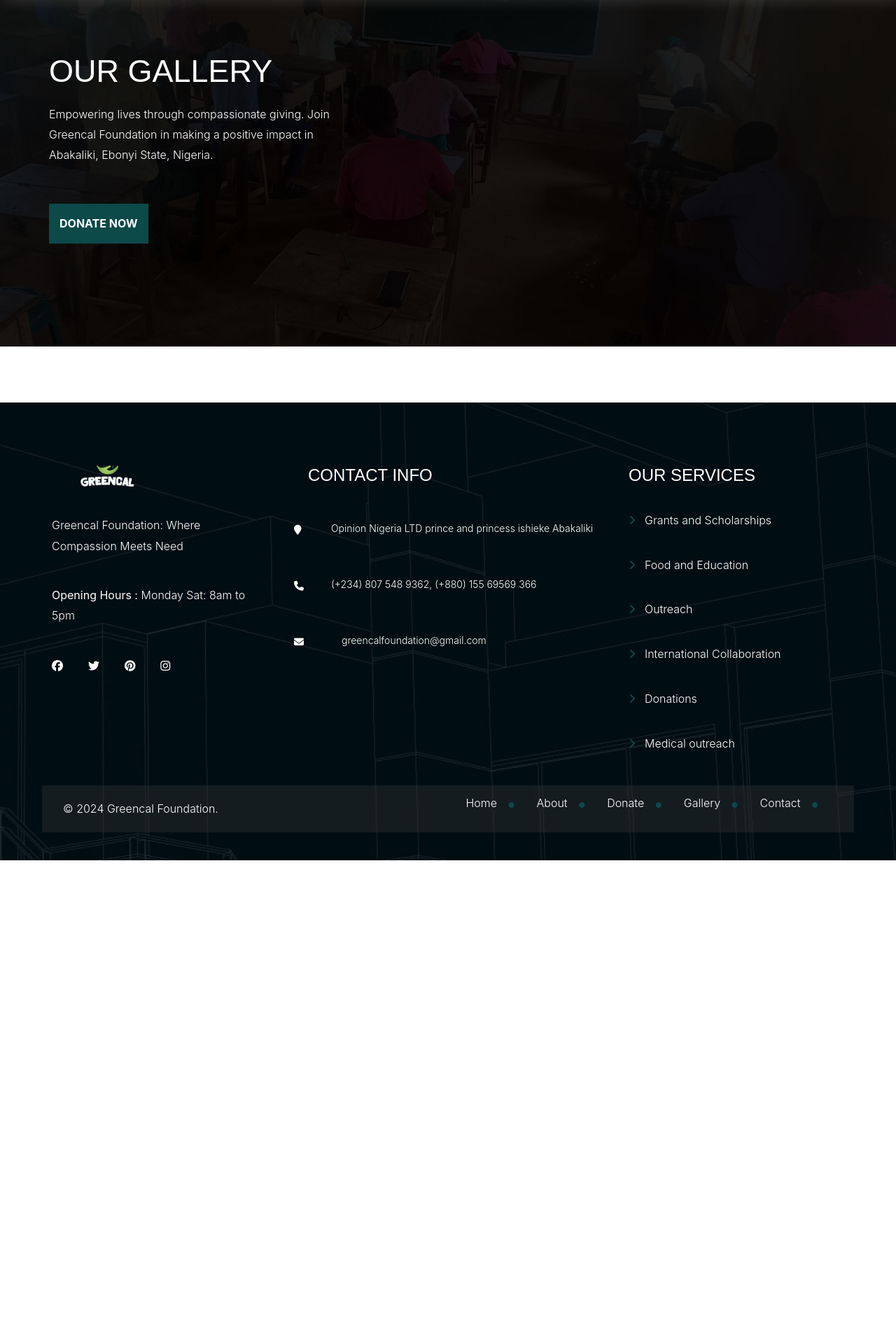
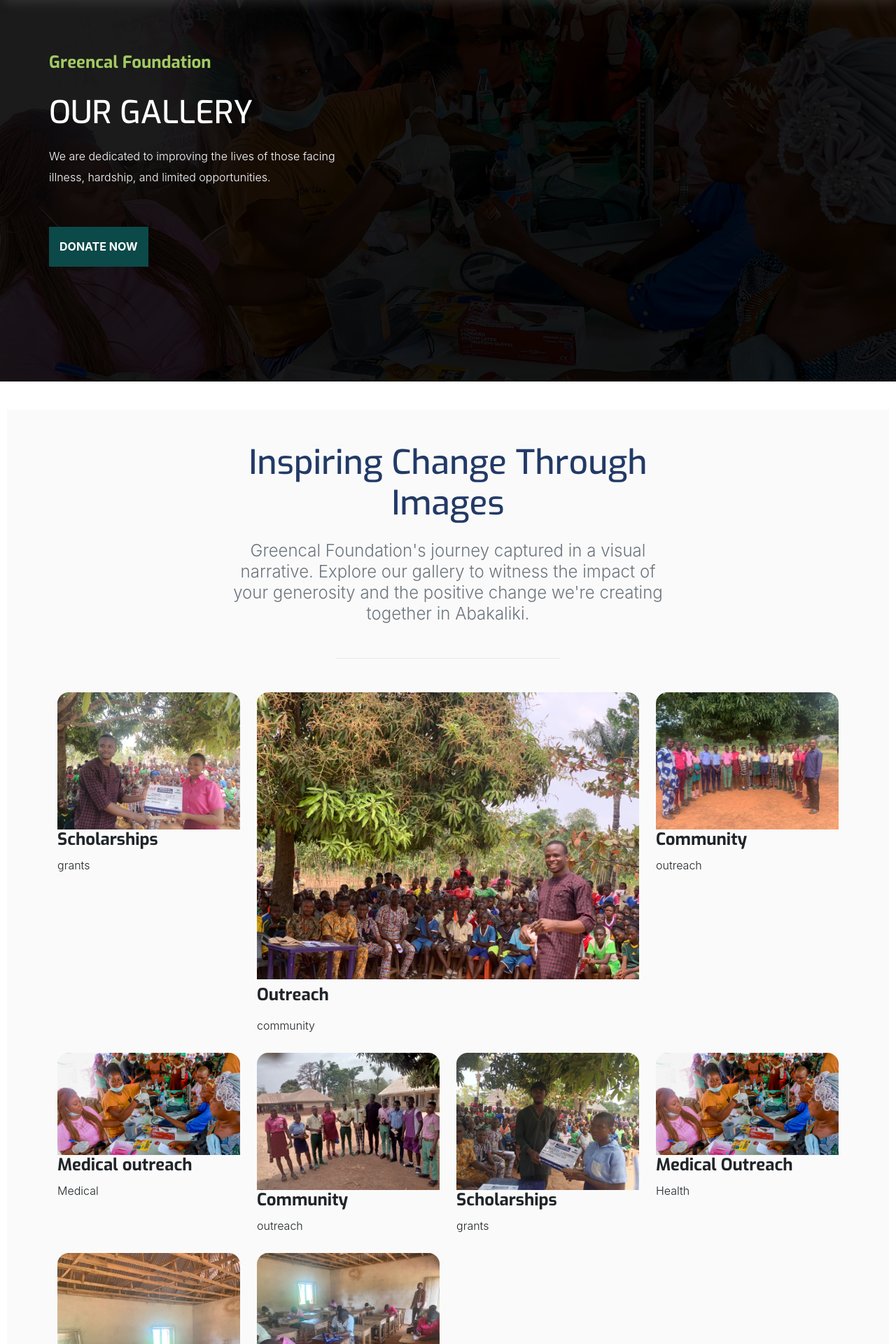
Before and after one commit to TheMoeEntity/greencalv2, a Next.js app: page /gallery in a window 1280 px wide. Shown: the part 180-2100 px from the top of the page at 70% size. Before the commit the page ends 1409 px from the top, so only its background shows below. Built offline with nearby package versions, Linux system fonts and the light colour scheme.

Commit message:
Update About and Gallery pages

```diff
--- a/components/GalleryPage/MainGallery.tsx
+++ b/components/GalleryPage/MainGallery.tsx
@@ -1,4 +1,4 @@
-import React from 'react'
+import '../EventsPage/style.css'
 
 const MainGallery = () => {
     return (
@@ -6,8 +6,8 @@
             <div className="container">
                 <div className="row justify-content-md-center">
                     <div className="col-12 col-md-10 col-lg-8 col-xl-7 col-xxl-6">
-                        <h2 className="mb-4 display-5 text-center">Our Projects</h2>
-                        <p className="text-secondary mb-5 text-center lead fs-4">We are passionate about creating innovative products. We believe that technology can make people&#39;s lives better.</p>
+                        <h2 className="mb-4 display-5 text-center title-color">Inspiring Change Through Images</h2>
+                        <p className="text-secondary mb-5 text-center lead fs-4">Greencal {`Foundation's`} journey captured in a visual narrative. Explore our gallery to witness the impact of your generosity and the positive change {`we're`} creating together in Abakaliki.</p>
                         <hr className="w-50 mx-auto mb-5 mb-xl-9 border-dark-subtle" />
                     </div>
                 </div>
@@ -18,11 +18,11 @@
                     <div className="col-12 col-md-6 col-lg-3 bsb-project-1-item">
                         <figure className="rounded rounded-4 overflow-hidden bsb-overlay-hover">
                             <a href="#!">
-                                <img className="img-fluid bsb-scale-up bsb-hover-scale" src="https://via.placeholder.com/1400x800.png?text=Image+2" alt="Photography" />
+                                <img className="img-fluid bsb-scale-up bsb-hover-scale" src="/images/essay.jpg" alt="Photography" />
                             </a>
                             <figcaption>
-                                <h3 className="text-white bsb-hover-fadeInLeft">Charming Concept</h3>
-                                <div className="text-white bsb-hover-fadeInRight">Photography</div>
+                                <h3 className="text-dark bsb-hover-fadeInLeft">Scholarships</h3>
+                                <div className="text-dark bsb-hover-fadeInRight">grants</div>
                             </figcaption>
                         </figure>
                     </div>
@@ -30,11 +30,11 @@
                     <div className="col-12 col-md-6 col-lg-6 bsb-project-1-item">
                         <figure className="rounded rounded-4 overflow-hidden bsb-overlay-hover">
                             <a href="#!">
-                                <img className="img-fluid bsb-scale bsb-hover-scale-up" src="https://via.placeholder.com/1400x800.png?text=Image+2" alt="Inspiration" />
+                                <img className="img-fluid bsb-scale bsb-hover-scale-up" src="/images/banner.jpg" alt="Inspiration" />
                             </a>
                             <figcaption>
-                                <h3 className="text-white bsb-hover-fadeInUp">Linear Architecture</h3>
-                                <div className="text-white bsb-hover-fadeInDown">Inspiration</div>
+                                <h3 className="bsb-hover-fadeInUp text-dark py-2">Outreach</h3>
+                                <div className="text-dark bsb-hover-fadeInDown">community</div>
                             </figcaption>
                         </figure>
                     </div>
@@ -42,11 +42,11 @@
                     <div className="col-12 col-md-6 col-lg-3 bsb-project-1-item">
                         <figure className="rounded rounded-4 overflow-hidden bsb-overlay-hover">
                             <a href="#!">
-                                <img className="img-fluid bsb-scale-up bsb-hover-scale" src="https://via.placeholder.com/1400x800.png?text=Image+2" alt="Nature" />
+                                <img className="img-fluid bsb-scale-up bsb-hover-scale" src="/images/outreach8.jpg" alt="Nature" />
                             </a>
                             <figcaption>
-                                <h3 className="text-white bsb-hover-fadeInLeft">Endless Looks</h3>
-                                <div className="text-white bsb-hover-fadeInRight">Nature</div>
+                                <h3 className="text-dark bsb-hover-fadeInLeft">Community</h3>
+                                <div className="text-dark bsb-hover-fadeInRight">outreach</div>
                             </figcaption>
                         </figure>
                     </div>
@@ -54,11 +54,11 @@
                     <div className="col-12 col-md-6 col-lg-3 bsb-project-1-item">
                         <figure className="rounded rounded-4 overflow-hidden bsb-overlay-hover">
                             <a href="#!">
-                                <img className="img-fluid bsb-scale-up bsb-hover-scale" src="https://via.placeholder.com/1400x800.png?text=Image+2" alt="Design" />
+                                <img className="img-fluid bsb-scale-up bsb-hover-scale" src="/images/medical.jpeg" alt="Design" />
                             </a>
                             <figcaption>
-                                <h3 className="text-white bsb-hover-fadeInLeft">Sleek Typography</h3>
-                                <div className="text-white bsb-hover-fadeInRight">Design</div>
+                                <h3 className="text-dark bsb-hover-fadeInLeft">Medical outreach</h3>
+                                <div className="text-dark bsb-hover-fadeInRight">Medical</div>
                             </figcaption>
                         </figure>
                     </div>
@@ -66,11 +66,11 @@
                     <div className="col-12 col-md-6 col-lg-3 bsb-project-1-item">
                         <figure className="rounded rounded-4 overflow-hidden bsb-overlay-hover">
                             <a href="#!">
-                                <img className="img-fluid bsb-scale-up bsb-hover-scale" src="/images/outreach.jpg" alt="Fashion" />
+                                <img className="img-fluid bsb-scale-up bsb-hover-scale" src="/images/banner3.jpg" alt="Fashion" />
                             </a>
                             <figcaption>
-                                <h3 className="text-white bsb-hover-fadeInLeft">Ebony Vintage</h3>
-                                <div className="text-white bsb-hover-fadeInRight">Fashion</div>
+                                <h3 className="text-dark bsb-hover-fadeInLeft">Community</h3>
+                                <div className="text-dark bsb-hover-fadeInRight">outreach</div>
                             </figcaption>
                         </figure>
                     </div>
@@ -78,11 +78,11 @@
                     <div className="col-12 col-md-6 col-lg-3 bsb-project-1-item">
                         <figure className="rounded rounded-4 overflow-hidden bsb-overlay-hover">
                             <a href="#!">
-                                <img className="img-fluid bsb-scale-up bsb-hover-scale" src="/images/outreach.jpg" alt="Food" />
+                                <img className="img-fluid bsb-scale-up bsb-hover-scale" src="/images/banner2.jpg" alt="Food" />
                             </a>
                             <figcaption>
-                                <h3 className="text-white bsb-hover-fadeInLeft">Orange Shine</h3>
-                                <div className="text-white bsb-hover-fadeInRight">Food</div>
+                                <h3 className="text-dark bsb-hover-fadeInLeft">Scholarships</h3>
+                                <div className="text-dark bsb-hover-fadeInRight">grants</div>
                             </figcaption>
                         </figure>
                     </div>
@@ -90,11 +90,11 @@
                     <div className="col-12 col-md-6 col-lg-3 bsb-project-1-item">
                         <figure className="rounded rounded-4 overflow-hidden bsb-overlay-hover">
                             <a href="#!">
-                                <img className="img-fluid bsb-scale-up bsb-hover-scale" src="./assets/img/project-img-7.jpg" alt="Health " />
+                                <img className="img-fluid bsb-scale-up bsb-hover-scale" src="/images/medical.jpeg" alt="Health " />
                             </a>
                             <figcaption>
-                                <h3 className="text-white bsb-hover-fadeInLeft">Boat Adventure</h3>
-                                <div className="text-white bsb-hover-fadeInRight">Health</div>
+                                <h3 className="text-dark bsb-hover-fadeInLeft">Medical Outreach</h3>
+                                <div className="text-dark bsb-hover-fadeInRight">Health</div>
                             </figcaption>
                         </figure>
                     </div>
@@ -102,11 +102,11 @@
                     <div className="col-12 col-md-6 col-lg-3 bsb-project-1-item">
                         <figure className="rounded rounded-4 overflow-hidden bsb-overlay-hover">
                             <a href="#!">
-                                <img className="img-fluid bsb-scale-up bsb-hover-scale" src="./assets/img/project-img-8.jpg" alt="Nature" />
+                                <img className="img-fluid bsb-scale-up bsb-hover-scale" src="images/card.jpg" alt="Nature" />
                             </a>
                             <figcaption>
-                                <h3 className="text-white bsb-hover-fadeInLeft">Offroad Moves</h3>
-                                <div className="text-white bsb-hover-fadeInRight">Nature</div>
+                                <h3 className="text-dark bsb-hover-fadeInLeft">Essay competition</h3>
+                                <div className="text-dark bsb-hover-fadeInRight">Education</div>
                             </figcaption>
                         </figure>
                     </div>
@@ -114,11 +114,11 @@
                     <div className="col-12 col-md-6 col-lg-3 bsb-project-1-item">
                         <figure className="rounded rounded-4 overflow-hidden bsb-overlay-hover">
                             <a href="#!">
-                                <img className="img-fluid bsb-scale-up bsb-hover-scale" src="./assets/img/project-img-9.jpg" alt="Design" />
+                                <img className="img-fluid bsb-scale-up bsb-hover-scale" src="/images/outreach6.jpg" alt="Design" />
                             </a>
                             <figcaption>
-                                <h3 className="text-white bsb-hover-fadeInLeft">Cozy Occupancy</h3>
-                                <div className="text-white bsb-hover-fadeInRight">Design</div>
+                                <h3 className="text-dark bsb-hover-fadeInLeft">Essay Competiton</h3>
+                                <div className="text-dark bsb-hover-fadeInRight">Education</div>
                             </figcaption>
                         </figure>
                     </div>
--- a/components/GalleryPage/index.tsx
+++ b/components/GalleryPage/index.tsx
@@ -1,87 +1,21 @@
 'use client'
 import styles from "../Hero/index.module.css";
 import "react-slideshow-image/dist/styles.css";
-import { Slide } from "react-slideshow-image";
 import { motion } from "framer-motion";
 import Link from "next/link";
 import MainGallery from "./MainGallery";
+import { useCustomHero } from "@/Helpers/hooks";
 
 
 const GalleryPage = () => {
-    const divStyle = {
-        backgroundSize: "cover",
-        backgroundPosition: "center",
-        height: "500px",
-    };
-    const slideImages = [
-        {
-            url: "/images/outreach2.jpg",
-            caption: "Slide 1",
-        },
-    ];
+    const { customHero } = useCustomHero(Link, "OUR GALLERY", styles, motion, "medical.jpeg")
     return (
         <div>
-            <div className={styles.hero}>
-                <div className="slide-container">
-                    <Slide
-                        arrows={false}
-                        infinite={true}
-                        duration={7000}
-                        transitionDuration={400}
-                    >
-                        {slideImages.map((slideImage, index) => (
-                            <div key={index}>
-                                <div
-                                    className={styles.sect}
-                                    style={{
-                                        ...divStyle,
-                                        backgroundImage: `url(${slideImage.url})`,
-                                    }}
-                                >
-                                    <div className={styles.overlay}></div>
-                                    <span style={{
-                                        visibility: 'hidden'
-                                    }}>{slideImage.caption}</span>
-                                    {(
-
-                                        <motion.div
-                                            initial="hidden"
-                                            animate="visible"
-                                            variants={{
-                                                hidden: {
-                                                    scale: 0,
-                                                    opacity: 0,
-                                                },
-                                                visible: {
-                                                    scale: 1,
-                                                    opacity: 1,
-                                                    transition: {
-                                                        delay: 0.8,
-                                                        duration: 0.8,
-                                                    },
-                                                },
-                                            }}
-                                            style={{ float: "left", marginTop: '80px' }}
-                                            className={styles.caption}
-                                        >
-                                            <h1>
-                                                OUR GALLERY
-                                            </h1>
-                                            <p>
-                                                Empowering lives through compassionate giving. Join Greencal Foundation in making a positive impact in Abakaliki, Ebonyi State, Nigeria.
-                                            </p>
-
-                                            <Link href={'/donate'}><button>DONATE NOW</button></Link>
-                                        </motion.div>
-                                    )}
-                                </div>
-                            </div>
-                        ))}
-                    </Slide>
-                </div>
-            </div>
+            {
+                customHero()
+            }
             <div className={styles.gallery}>
-                {/* <MainGallery /> */}
+                <MainGallery />
             </div>
         </div>
     )
--- a/components/Hero/index.module.css
+++ b/components/Hero/index.module.css
@@ -69,7 +69,7 @@
 }
 
 .gallery {
-    padding: 40px 60px;
+    padding: 40px 10px;
 }
 
 .maps {
```
Also changed, not shown: components/AboutPage/index.tsx (+15 -2 lines).
